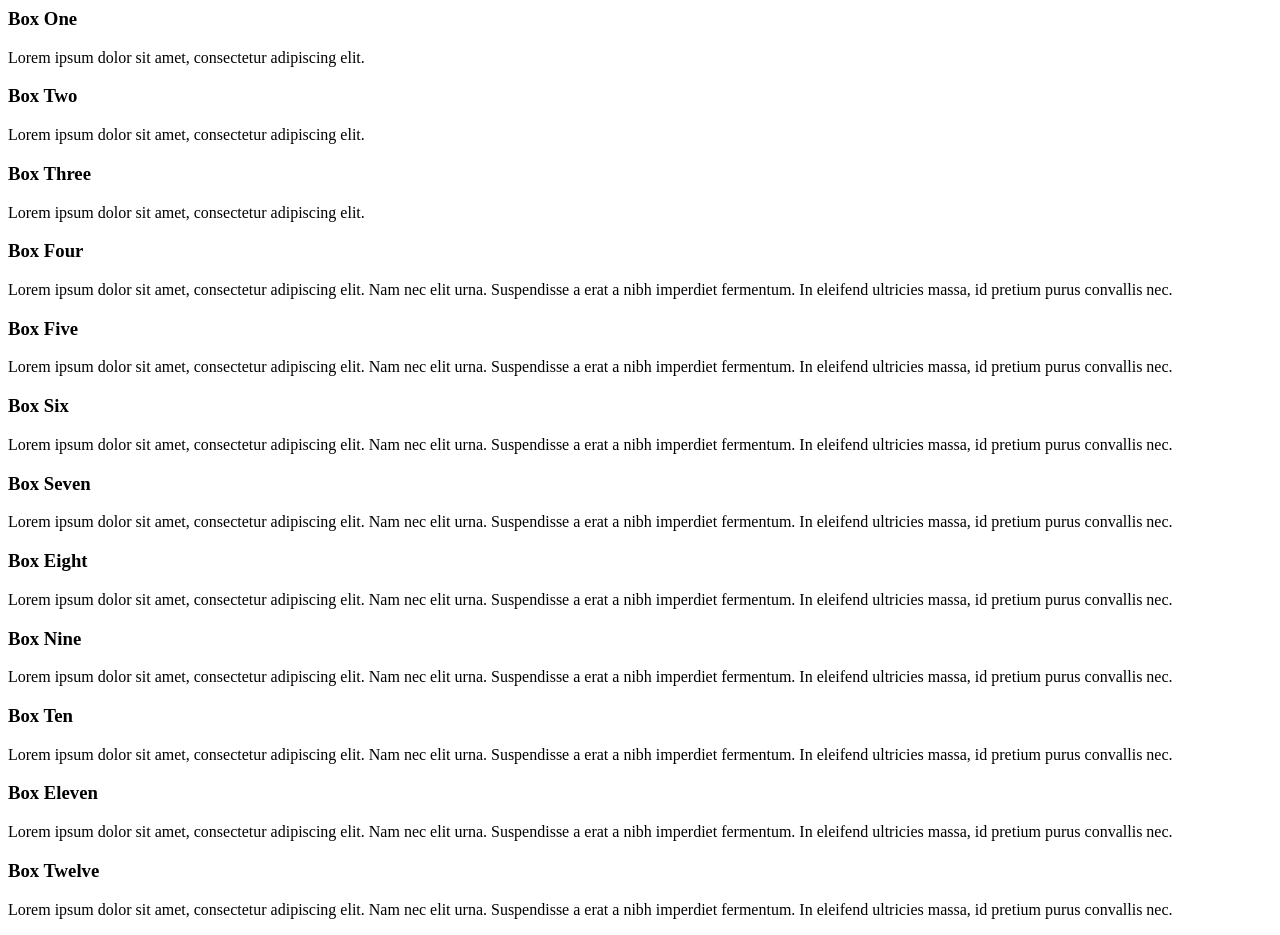
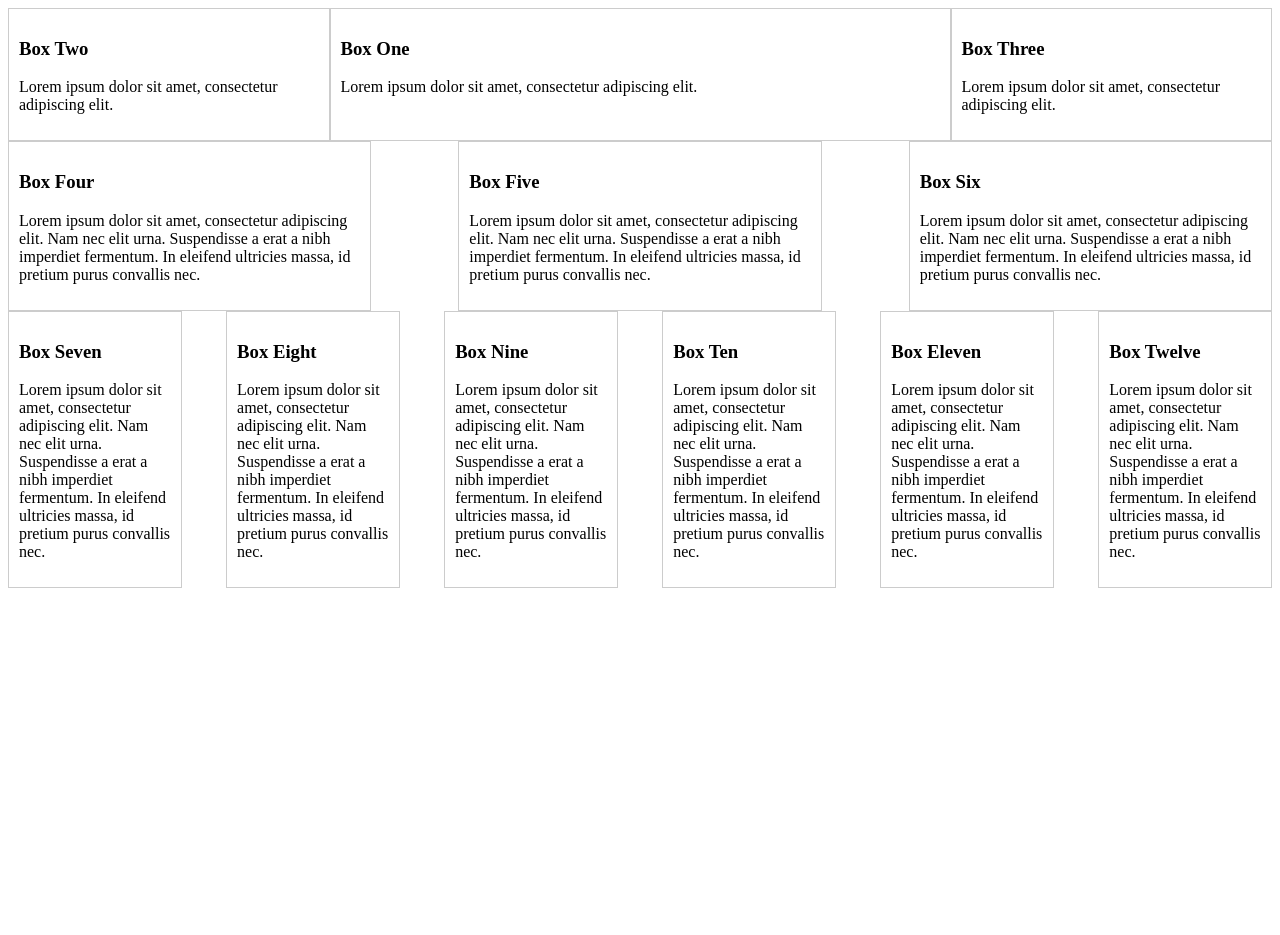
Before and after one commit to javadev16/flexcourse, a plain HTML site: page index.html in a window 1280 px wide. After the commit the page ends 800 px from the top, so only its background shows below. Drawn offline with Linux system fonts and the light colour scheme.

Commit message:
Update index.html

```diff
--- a/index.html
+++ b/index.html
@@ -1,3 +1,62 @@
+<style>
+  @media(min-width:468px){
+    .container-1{
+      display:flex;
+      /*
+      align-items:flex-start;
+      align-items:flex-end;
+      align-items:center;
+
+      flex-direction:column;
+      */
+    }
+
+    .container-2{
+      display:flex;
+      /*
+      justify-content:flex-start;
+      justify-content:flex-end;
+      justify-content:center;
+      justify-content:space-around;
+      */
+      justify-content:space-between;
+    }
+  }
+
+  .container-3{
+    display:flex;
+    flex-wrap:wrap;
+    justify-content:space-between;
+  }
+
+  .container-1 div, .container-2 div, .container-3 div{
+    border:1px #ccc solid;
+    padding:10px;
+  }
+
+  .box-1{
+    flex:2;
+    order:2;
+  }
+
+  .box-2{
+    flex:1;
+    order:1;
+  }
+
+  .box-3{
+    flex:1;
+    order: 3;
+  }
+
+  .container-2-box{
+    flex-basis: 27%;
+  }
+
+  .container-3-box{
+    flex-basis:12%;
+  }
+</style>
 <div class="container-1">
   <div class="box-1">
     <h3>Box One</h3>
```
